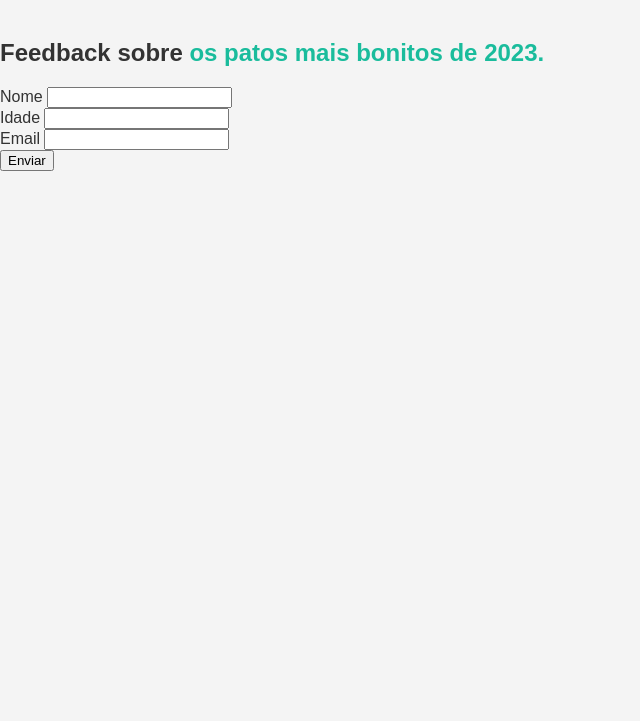
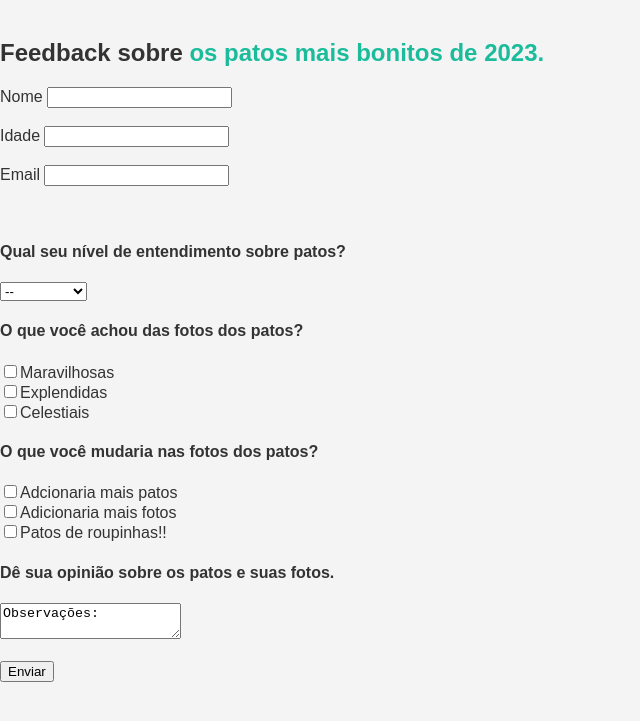
Before and after one commit to pedrormelo/patos, a plain HTML site: page questionariopatos.html in a window 1280 px wide. Shown: the part 79-800 px from the top of the page, without its empty margins (0-640 px from the left). Drawn offline with Linux system fonts and the light colour scheme.

Commit message:
changes on questionario

```diff
--- a/questionariopatos.html
+++ b/questionariopatos.html
@@ -11,10 +11,62 @@
 <body>
     <div><h1>Questionário I</h1><br><h2>Feedback sobre <a href="patos.html">os patos mais bonitos de 2023.</a></h2></div>
     <form>
-       <div> Nome <input type="text" /> </div>
-       <div> Idade <input type="number" /> </div>
-       <div> Email <input type="email" /> </div>
+       <div> Nome  <input type="text" required/> </div>
+       <br>
+       <div> Idade <input type="number" required/> </div>
+       <br>
+       <div> Email <input type="email" required/> </div>
+       <br>
+       <br>
 
+            <div>
+                <div> <h4> Qual seu nível de entendimento sobre patos? </h4>
+                    <div>
+                        <select>
+                           <option>--</option>
+                           <option>Curioso</option>
+                           <option>Apreciador</option>
+                           <option>Expert</option>
+                        </select>
+                    </div>
+                </div>
+            </div>
+            <div>
+                <div> <h4> O que você achou das fotos dos patos? </h4>
+                    <div>
+                        <input type="checkbox" id="qst1" /><label for="qst1">Maravilhosas</label>
+                    </div>
+                    <div>
+                        <input type="checkbox" id="qst2" /><label for="qst2">Explendidas</label>
+                    </div>
+                    <div>
+                        <input type="checkbox" id="qst3" /><label for="qst3">Celestiais</label>
+                    </div>
+                </div>
+            </div>
+
+            <div>
+                <div> <h4> O que você mudaria nas fotos dos patos? </h4>
+                    <div>
+                        <input type="checkbox" id="qst4" /><label for="qst4">Adcionaria mais patos</label>
+                    </div>
+                    <div>
+                        <input type="checkbox" id="qst5" /><label for="qst5">Adicionaria mais fotos</label>
+                    </div>
+                    <div>
+                        <input type="checkbox" id="qst6" /><label for="qst6">Patos de roupinhas!!</label>
+                    </div>
+                </div>
+            </div>
+            <div>
+                <div> <h4> Dê sua opinião sobre os patos e suas fotos. </h4>
+                    <div>
+                        <textarea>Observações:</textarea>
+                    </div>
+                </div>
+            </div>
+
+        <br>
        <div><input type="submit" value="Enviar"/></div>
     </form>
 
```
